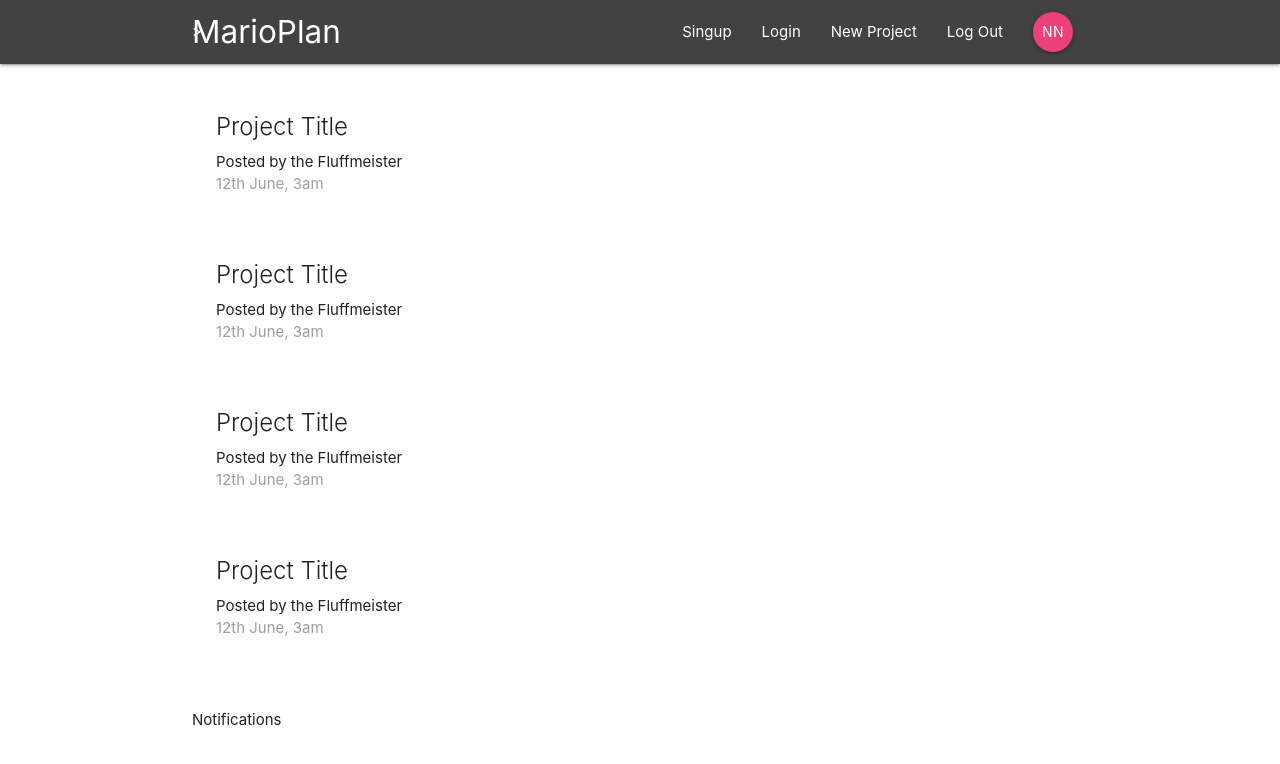
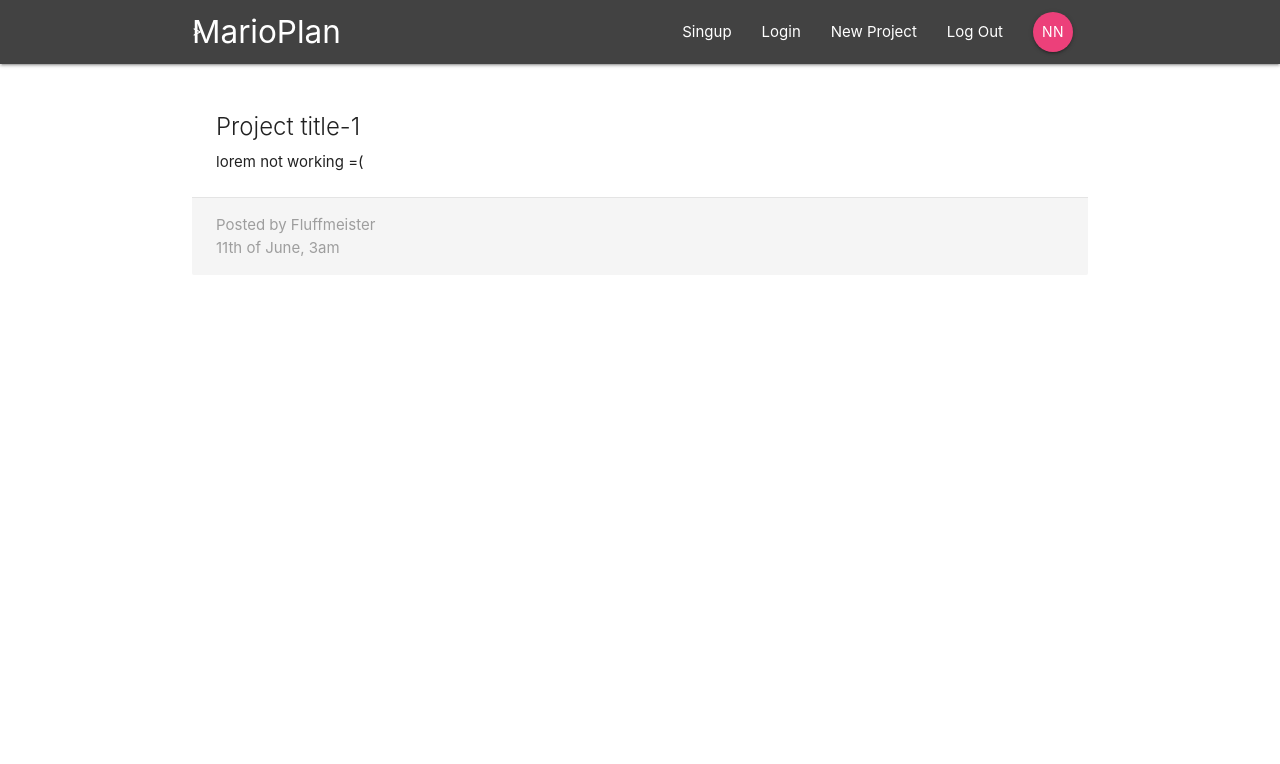
Before and after one commit to fluffmeister/Project5, a React (Create React App) app: page /project/1 in a window 1280 px wide. Shown: the top 764 px of the page. Built offline with nearby package versions, Linux system fonts and the light colour scheme.

Commit message:
project details

```diff
--- a/src/App.js
+++ b/src/App.js
@@ -2,6 +2,7 @@
 import {BrowserRouter, Switch, Route} from 'react-router-dom'
 import Navbar from './components/layouts/Navbar';
 import Dashboard from './components/dashboard/Dashboard'
+import ProjectDetails from './components/projects/ProjectDetails'
 
 class App extends Component {
   render(){
@@ -10,7 +11,8 @@
         <div className="app" >
           <Navbar/>
             <Switch>
-              <Route path='/' component={Dashboard} />
+              <Route exact path='/' component={Dashboard} />
+              <Route path='/project/:id' component={ProjectDetails} />
             </Switch>
 
         </div>
--- a/src/components/projects/ProjectDetails.js
+++ b/src/components/projects/ProjectDetails.js
@@ -0,0 +1,24 @@
+import React from 'react'
+
+function ProjectDetails(props) {
+
+    const id = props.match.params.id;
+
+    return (
+        <div className='container section propject-details'>
+            <div className='card z-depth-0'>
+                <div className='card-content'>
+                    <span className='card-title'>Project title-{id}</span>
+                    <p> lorem not working =( </p>
+                </div>
+
+                <div className='card-action grey lighten-4 grey-text'>
+                        <div>Posted by Fluffmeister</div>
+                        <div>11th of June, 3am</div>
+                </div>
+            </div>
+        </div>
+    )
+}
+
+export default ProjectDetails
```
